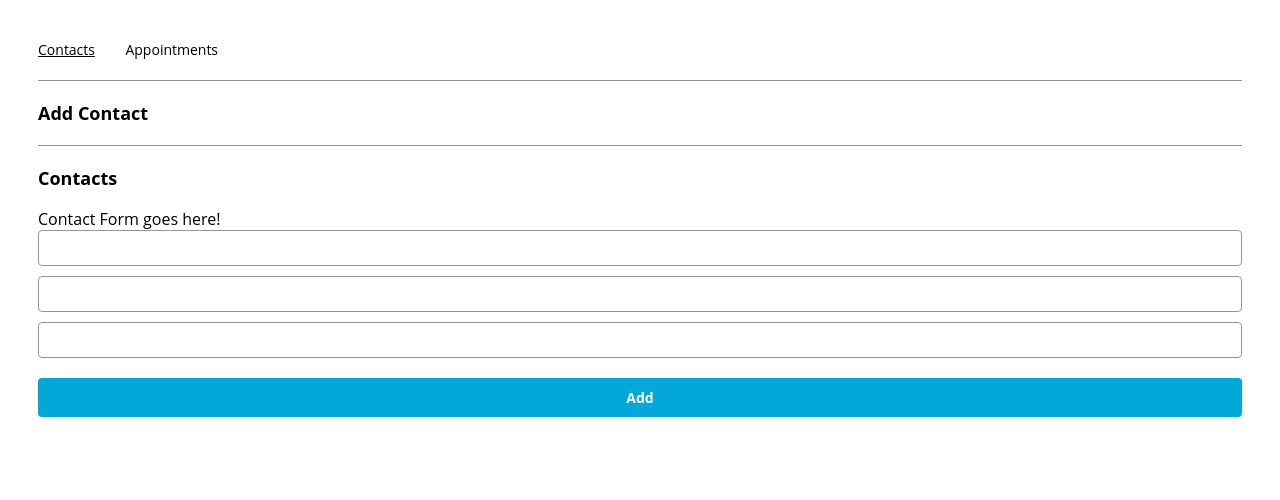
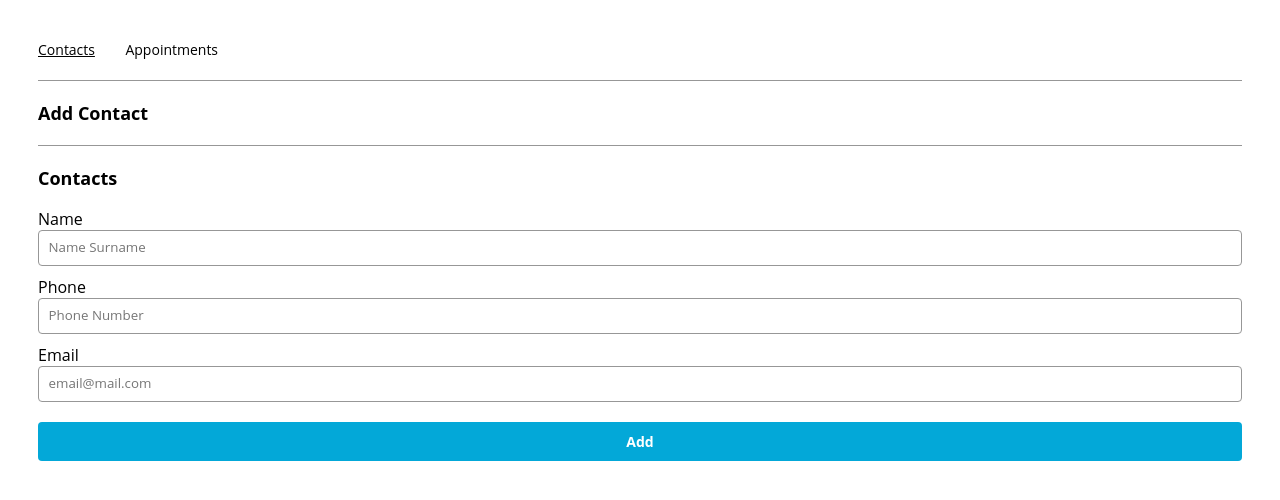
Before and after one commit to kekskiller/appointment-planner, a React (Create React App) app: page /contacts in a window 1280 px wide. Shown: the top 500 px of the page. Built offline with nearby package versions, Linux system fonts and the light colour scheme.

Commit message:
duplicate hell

```diff
--- a/src/App.js
+++ b/src/App.js
@@ -34,7 +34,7 @@ function App() {
 
   const addContact = (newContact) => {
     setContacts((prev) => {
-      return [newContact, ...prev]
+      return [...prev, newContact]
     })
   }
 
--- a/src/components/contactForm/ContactForm.js
+++ b/src/components/contactForm/ContactForm.js
@@ -1,10 +1,10 @@
 /*
-✓ is stateless
+✔ is stateless
 Requirements:
--> Render a form with:
-    - The onSubmit attribute set
-    - 3 controlled <input> elements, one for each piece of contact data
-    - A submit button
+✔ Render a form with:
+    ✔ The onSubmit attribute set
+    ✔ 3 controlled <input> elements, one for each piece of contact data
+    ✔ A submit button
 -> Include a pattern attribute to the phone <input> with a regex that matches the phone locale of your preference
 */
 
@@ -12,13 +12,16 @@ import React from "react";
 
 export const ContactForm = (props) => {
 
-  const handleChange = props.handleChange;
+  const {handleChange, handleSubmit} = props;
 
   return (
-    <form>
-      <input type='text' name='name' onChange={handleChange}></input>
-      <input type='text' name='phone' onChange={handleChange}></input>
-      <input type ='text' name='email' onChange={handleChange}></input>
+    <form onSubmit={handleSubmit}>
+      <label for='name'>Name</label>
+      <input type='text' name='name'   placeholder='Name Surname' required onChange={handleChange}></input>
+      <label for='phone'>Phone</label>
+      <input type='tel' name='phone'   placeholder='Phone Number' required onChange={handleChange}></input>
+      <label for='email'>Email</label>
+      <input type ='email' name='email'  placeholder='email@mail.com' required onChange={handleChange}></input>
       <input type='submit' value='Add' />
 
     </form>
--- a/src/containers/contactsPage/ContactsPage.js
+++ b/src/containers/contactsPage/ContactsPage.js
@@ -1,20 +1,18 @@
 /*
-✓
 Requirements:
-✓ Receive two props:
-    ✓ The current list of contacts
-    ✓ A callback function for adding a new contact
--> Keep track of three local state values: the current name, phone, and email entered into the form
--> Check for duplicates whenever the NAME in the form changes and indicate the Name is a duplicate
+✔ Receive two props:
+    ✔ The current list of contacts
+    ✔ A callback function for adding a new contact
+✘ Keep track of three local state values: the current name, phone, and email entered into the form
+✔ Check for duplicates whenever the NAME in the form changes and indicate the Name is a duplicate
 -> Only add a new contact on form submission if it does not duplicate an existing contact’s name
--> A successful submission should clear the form
--> In the Add Contact section, render a ContactForm with the following passed via props:
-    - local state variables
-    - local state variable setter functions
-    - handleSubmit callback function
+✔ A successful submission should clear the form
+✘ In the Add Contact section, render a ContactForm with the following passed via props:
+    ✘ local state variables
+    ✘ local state variable setter functions
+    ✘ handleSubmit callback function
 -> In the Contacts section, render a TileList with the contact array passed via props
 
-const found = arr.some(el => el.username === name);
 */
 
 import React, {useState} from "react";
@@ -22,42 +20,34 @@ import { ContactForm } from "../../components/contactForm/ContactForm";
 
 export const ContactsPage = (props) => {
   const {contacts, addContact} = props;
-//  const addContact = props.addContact;
 
-  /*  Define state variables for contact info and duplicate check */
-  const [name, setName] = useState();
-  const [phone, setPhone] = useState();
-  const [email, setEmail] = useState();
-
-  const [newContactInfo, setNewContactInfo] = useState(); //new object to add
-  const isDuplicate = false;
+  const emptyContact={name:'', phone:'', email:''}
+  const [newContact, setNewContact] = useState(emptyContact); //new object to add
+  const   [duplicate, setDuplicate] = useState(false);
 
   const handleChange = ({target}) => {
     const {name, value} = target;
-    const findDuplicate = contacts.some(element =>  element.name === target.value)
-
-    if(findDuplicate){alert('you were cloned!!')}
+    if(name === 'name'){
+      setDuplicate(nameCheck(value));
+    }
+    setNewContact((prev) => ({...prev, [name]:value}));
   }
 
-
-
-  const nameCheck =(value) => {
-
-
-  }
+  const nameCheck = (value) => {
+      const findDuplicate = contacts.some(element =>  element.name === value)
+      alert('findDuplicate: '+ findDuplicate)
+      return findDuplicate;
+    }
 
   const handleSubmit = (e) => {
     e.preventDefault();
-    /*
-    Add contact info and clear data
-    if the contact name is not a duplicate
-    */
+    alert('duplicate? '+ duplicate)
+    if(!duplicate) {
+      addContact(newContact);
+      setNewContact(emptyContact);
+      e.target.reset();
+    }
   };
-
-  /*
-  Using hooks, check for contact name in the
-  contacts array variable in props
-  */
 
   return (
     <div>
@@ -67,7 +57,6 @@ export const ContactsPage = (props) => {
       <hr />
       <section>
         <h2>Contacts</h2>
-        Contact Form goes here!
         <ContactForm
           handleChange={handleChange}
           handleSubmit={handleSubmit}
```
